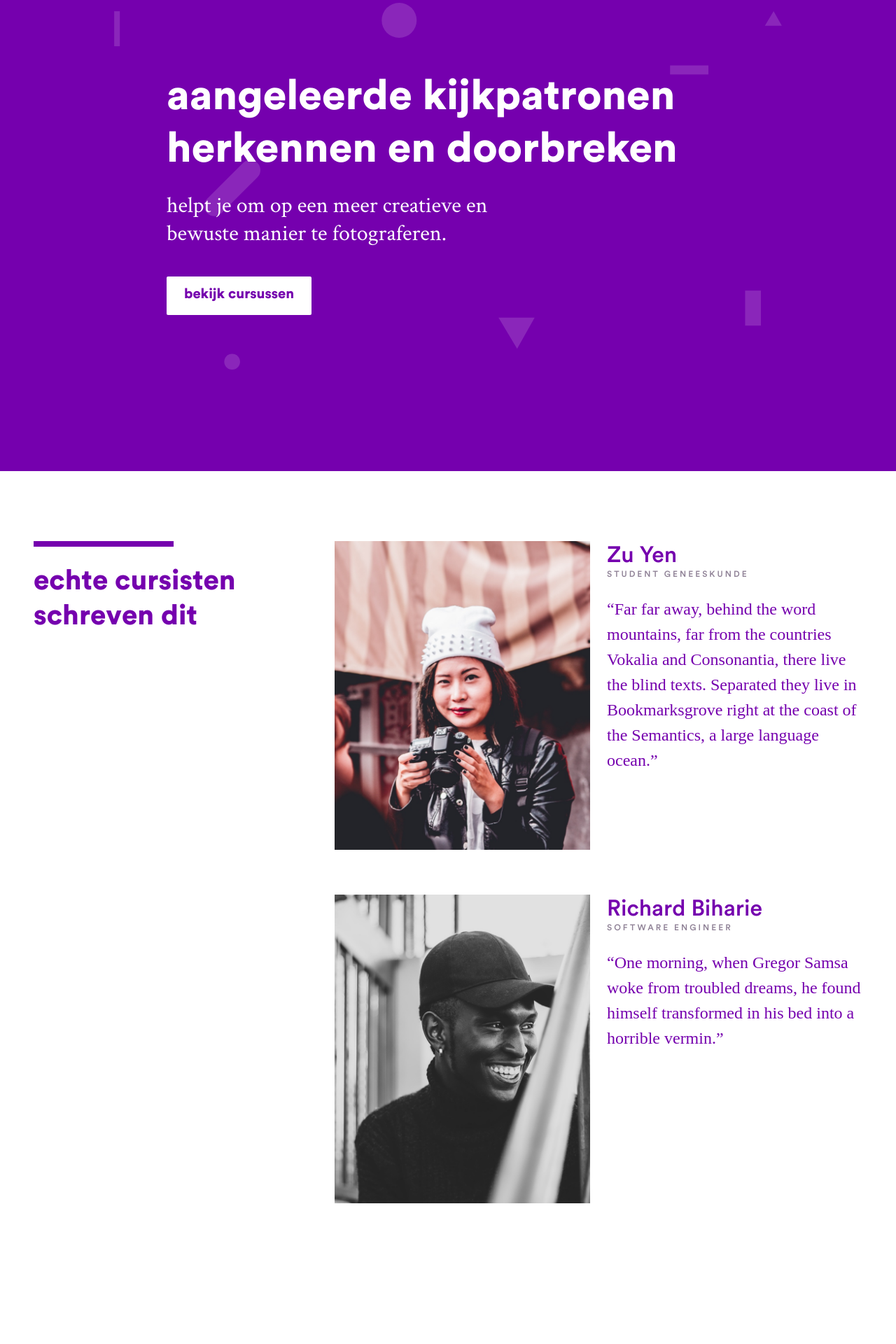
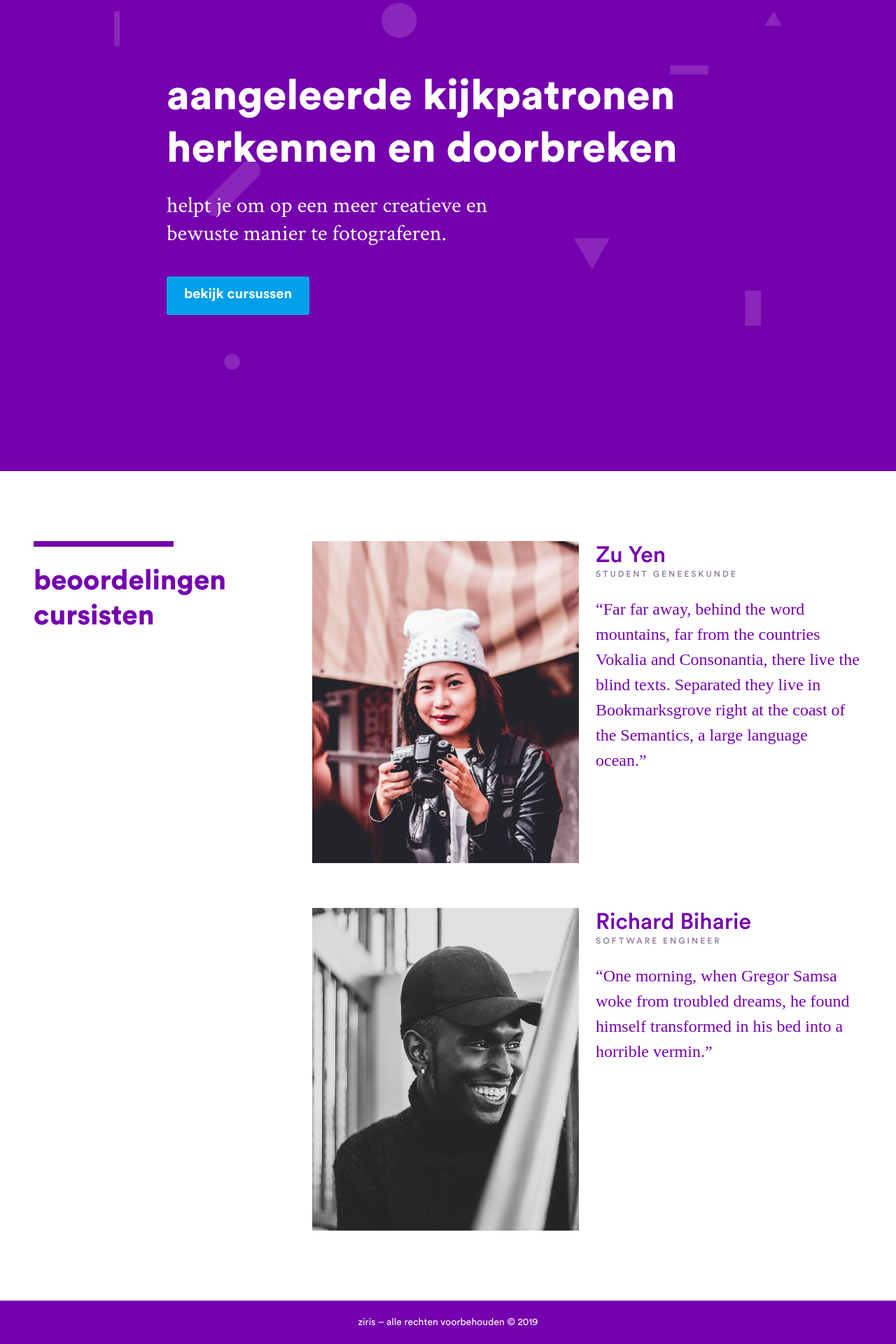
Before and after one commit to tdenheld/ziris, a Jekyll site: the page built from index.html, in a window 1280 px wide. Shown: the part 1850-3770 px from the top of the page at 70% size. Built offline with Jekyll 4.4.1, drawn with Linux system fonts in a browser that asks for light colours; before the commit the page ends 3669 px from its top, so only the background shows below that.

Commit message:
refined proof | added footer

```diff
--- a/_data/app.yml
+++ b/_data/app.yml
@@ -2,7 +2,7 @@ nav:
 - title: over mij
   url: over-cecilia-kocsis
 - title: cursussen
-  mod: button site-header__item--button
+  mod: button button--header
   url: cursussen
 - title: contact
   mod: hidden-xs
--- /dev/null
+++ b/_includes/footer.html
@@ -0,0 +1,5 @@
+<footer class="footer">
+    <div class="container">
+        ziris – alle rechten voorbehouden © 2019
+    </div>
+</footer>
--- a/_includes/header.html
+++ b/_includes/header.html
@@ -1,11 +1,11 @@
-<header class="site-header">
-    <div class="container site-header__container">
+<header class="header">
+    <div class="container header__container">
         <a href="/">
-            <div class="site-header__logo" include="/assets/img/logo-ziris.svg"></div>
+            <div class="header__logo" include="/assets/img/logo-ziris.svg"></div>
         </a>
-        <nav class="site-header__nav">
+        <nav class="header__nav">
             {% for nav in site.data.app.nav %}
-            <span class="site-header__item {{ nav.mod }}"><a href="/{{ nav.url }}">{{ nav.title }}</a></span>
+            <span class="header__item {{ nav.mod }}"><a href="/{{ nav.url }}">{{ nav.title }}</a></span>
             {% endfor %}
         </nav>
     </div>
--- a/_layouts/default.html
+++ b/_layouts/default.html
@@ -26,6 +26,7 @@
     <div class="app">
         {% include header.html %}
         {{ content }}
+        {% include footer.html %}
     </div>
 
     <!-- JAVASCRIPT -->
--- a/_sass/settings.variables.scss
+++ b/_sass/settings.variables.scss
@@ -56,8 +56,13 @@ $lh-solid: 1;
 
 $black: #000;
 $white: #fff;
+
 $brand: #7500AE;
 $brand-dark: mix($black, $brand, 15%);
+
+$cta: #009FEA;
+$cta-dark: mix($black, $cta, 15%);
+
 $light: $white;
 $dark: mix($black, $brand, 75%);
 
@@ -92,4 +97,4 @@ $text-shadow-3: 			1px 1px 0 rgba($black, 0.35), 0 0 30px rgba($black, 0.25);
 --------------------*/
 
 $header-height: 60px;
-$header-height-md: 80px;
+$header-height-sm: 80px;
--- a/_sass/templates.app.scss
+++ b/_sass/templates.app.scss
@@ -1,23 +1,23 @@
 // main navigation
 // --------------------------------------------------
-.site-header {
+.header {
     position: absolute;
     width: 100%;
     z-index: 999;
 }
 
-.site-header__container {
+.header__container {
     display: flex;
     justify-content: space-between;
     align-items: center;
     height: $header-height;
 
-    @include md {
-        height: $header-height-md;
+    @include sm {
+        height: $header-height-sm;
     }
 }
 
-.site-header__logo {
+.header__logo {
     position: relative;
     top: -1px;
 
@@ -33,12 +33,12 @@
     }
 }
 
-.site-header__nav {
+.header__nav {
     position: relative;
     top: -1px;
 }
 
-.site-header__item {
+.header__item {
     color: $light;
     margin-left: calculate-rem(16px);
     font-size: calculate-rem(14px);
@@ -55,21 +55,16 @@
     }
 }
 
-.site-header__item--button {
-    border: 1px solid $light;
+// footer
+// --------------------------------------------------
+.footer {
+    padding: $gutter 0;
+    background-color: $brand;
+    color: $light;
+    @include font(14px, 500, $lh-solid);
 
-    &:hover {
-        background-color: $light;
-        color: $brand;
-    }
-
-    @include lg {
-        border: 1px solid $brand;
-
-        &:hover {
-            background-color: $brand;
-            color: $light;
-        }
+    @include sm {
+        text-align: center;
     }
 }
 
@@ -123,11 +118,39 @@
     padding: 9px 12px 12px;
     transition: $fade-link;
     cursor: pointer;
+
+    background-color: $cta;
+    color: $light;
+
+    &:hover {
+        background-color: $cta-dark;
+    }
+}
+
+.button--header {
+    border: 1px solid $light;
+    background-color: transparent;
+    color: $light;
+
+    &:hover {
+        background-color: $light;
+        color: $brand;
+    }
+
+    @include lg {
+        border: 1px solid $brand;
+        color: $brand;
+
+        &:hover {
+            background-color: $brand;
+            color: $light;
+        }
+    }
 }
 
 .button--l {
     padding: 15px 25px 20px;
-    @include font(20px, 900, $lh-title);
+    @include font(20px, 700, $lh-title);
 }
 
 .button--white {
@@ -295,6 +318,7 @@
     @include full(absolute);
     @include bg(cover);
     background-image: url("/assets/img/geo.svg");
+
     @include lg {
         background-size: contain;
     }
@@ -322,10 +346,10 @@
 
 .proof__grid {
     display: grid;
-    grid-column-gap: 80px;
-    grid-row-gap: $double-gutter;
+    grid-gap: $gutter;
 
-    @include md {
+    @include lg {
+        grid-gap: $double-gutter;
         grid-template-columns: max-content 1fr;
     }
 }
@@ -363,8 +387,24 @@
 }
 
 .member__quote {
-    @include font(24px, normal, $lh-copy);
+    @include font(20px, normal, $lh-copy);
     font-family: serif;
+
+    @include sm {
+        font-size: calculate-rem(24px);
+    }
+}
+
+.member__img {
+    object-fit: cover;
+    width: 100%;
+    height: 48vw;
+
+    @include lg {
+        object-fit: contain;
+        width: 100%;
+        height: auto;
+    }
 }
 
 
--- a/index.html
+++ b/index.html
@@ -50,7 +50,7 @@ body: bg-brand
             <p class="section-header__description mxw-500 mb-9">
                 helpt je om op een meer creatieve en bewuste manier te fotograferen.
             </p>
-            <a href="/cursussen" class="button button--l button--white">bekijk cursussen</a>
+            <a href="/cursussen" class="button button--l">bekijk cursussen</a>
         </header>
     </div>
 </section>
@@ -61,7 +61,7 @@ body: bg-brand
             <header class="section-header">
                 <div class="thick-line hidden-xs hidden-sm"></div>
                 <h2 class="section-header__title section-header__title--small mxw-350">
-                    echte cursisten schreven dit
+                    beoordelingen cursisten
                 </h2>
             </header>
             <div>
```
Also changed, not shown: assets/img/geo.svg, 4 other files. Lines whose indentation alone changed are shown as unchanged.
